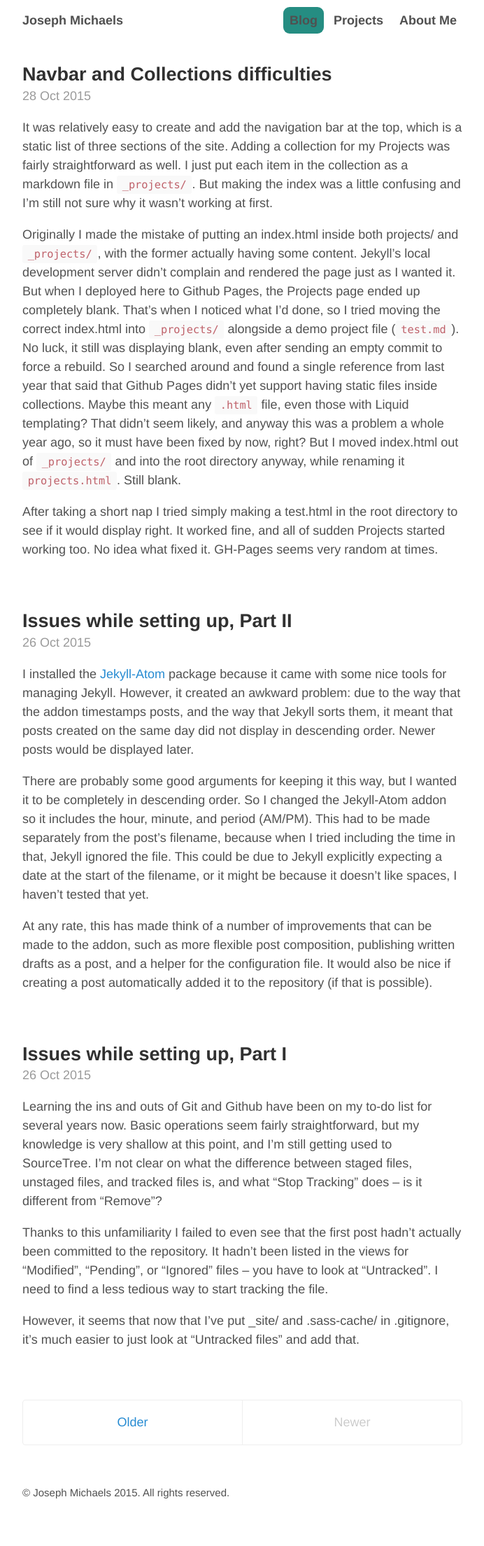
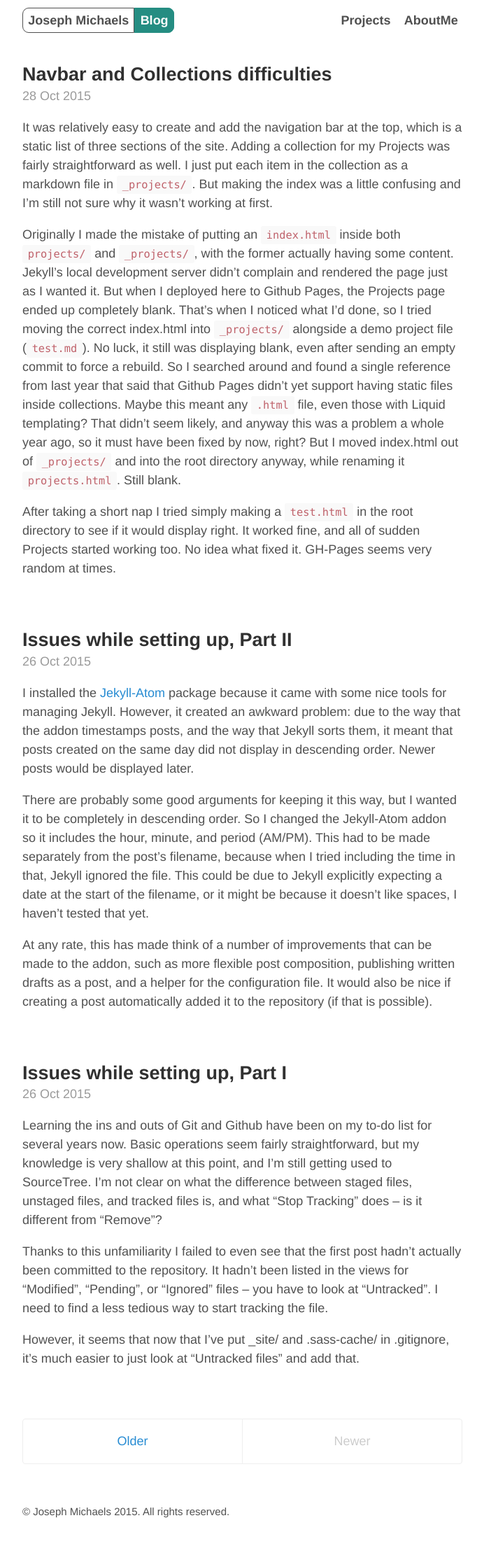
Before and after one commit to Teshel/teshel.github.io, a Jekyll site: the page built from index.html, in a window 1280 px wide. Shown: the whole page at 70% size, without its empty margins (293-985 px from the left). Built offline with Jekyll 4.4.1, drawn with Linux system fonts in a browser that asks for light colours; the list of posts is cut into pages by our own code; before the commit the page ends 2182 px from its top, so only the background shows below that.

Commit message:
Changed navbar again

```diff
--- a/_layouts/default.html
+++ b/_layouts/default.html
@@ -4,22 +4,35 @@
   {% include head.html %}
 
   <body>
-
     <div class="container content">
       <header class="masthead">
         <h4 class="masthead-title">
-            <a href="{{ site.baseurl }}/" title="Home">{{ site.title }}</a>
-                <!--<small>{{ site.tagline }}</small>-->
+            <span class="masthead-site-title">{{ site.title }}</span><span class="masthead-section-title">{% if page.title == 'About Me' %}About<span class="hide-on-mobile"> Me</span>{% else %}{{ page.title }}{% endif %}</span>
+            <!-- {% if page.title == 'Blog' %}
+            <a href="{{ site.baseurl }}/" title="Blog">Blog</a>
+            {% else if page.title == 'Projects' %}
+            <a href="{{ site.baseurl }}/projects/" title="Projects">Projects</a>
+            {% else if page.title == 'About Me' %}
+            <a href="{{ site.baseurl }}/about" >About<span class="hide-on-mobile">Me</span></a>
+            {% endif %} -->
         </h4>
         <h4 class="masthead-navbar">
-            <a href="{{ site.baseurl }}/" {% if page.title == 'Home' %}class="active"{% endif %}>Blog</a>
+            {% if page.title != 'Blog' %}
+            <a href="{{ site.baseurl }}/" title="Blog">Blog</a>
+            {% endif %}
+            {% if page.title != 'Projects' %}
+            <a href="{{ site.baseurl }}/projects/" title="Projects">Projects</a>
+            {% endif %}
+            {% if page.title != 'About Me' %}
+            <a href="{{ site.baseurl }}/about" >About<span class="hide-on-mobile">Me</span></a>
+            {% endif %}
+            <!-- <a href="{{ site.baseurl }}/" {% if page.title == 'Home' %}class="active"{% endif %}>Blog</a>
             <a href="{{ site.baseurl }}/projects/" {% if page.title == 'Projects' %}class="active"{% endif %}>Projects</a>
-            <a href="{{ site.baseurl }}/about" {% if page.title == 'About Me' %}class="active"{% endif %}>About<span class="hide-on-mobile"> Me</span></a>
+            <a href="{{ site.baseurl }}/about" {% if page.title == 'About Me' %}class="active"{% endif %}>About<span class="hide-on-mobile"> Me</span></a> -->
         </h4>
       </header>
 
       <main>
-
         {{ content }}
       </main>
 
--- a/_posts/2015-10-28-navbar-and-collections-difficulties.markdown
+++ b/_posts/2015-10-28-navbar-and-collections-difficulties.markdown
@@ -6,6 +6,6 @@ date: "2015-10-28 9:02 PM"
 
 It was relatively easy to create and add the navigation bar at the top, which is a static list of three sections of the site. Adding a collection for my Projects was fairly straightforward as well. I just put each item in the collection as a markdown file in `_projects/`. But making the index was a little confusing and I'm still not sure why it wasn't working at first.
 
-Originally I made the mistake of putting an index.html inside both projects/ and `_projects/`, with the former actually having some content. Jekyll's local development server didn't complain and rendered the page just as I wanted it. But when I deployed here to Github Pages, the Projects page ended up completely blank. That's when I noticed what I'd done, so I tried moving the correct index.html into `_projects/` alongside a demo project file (`test.md`). No luck, it still was displaying blank, even after sending an empty commit to force a rebuild. So I searched around and found a single reference from last year that said that Github Pages didn't yet support having static files inside collections. Maybe this meant any `.html` file, even those with Liquid templating? That didn't seem likely, and anyway this was a problem a whole year ago, so it must have been fixed by now, right? But I moved index.html out of `_projects/`  and into the root directory anyway, while renaming it `projects.html`. Still blank.
+Originally I made the mistake of putting an `index.html` inside both `projects/` and `_projects/`, with the former actually having some content. Jekyll's local development server didn't complain and rendered the page just as I wanted it. But when I deployed here to Github Pages, the Projects page ended up completely blank. That's when I noticed what I'd done, so I tried moving the correct index.html into `_projects/` alongside a demo project file (`test.md`). No luck, it still was displaying blank, even after sending an empty commit to force a rebuild. So I searched around and found a single reference from last year that said that Github Pages didn't yet support having static files inside collections. Maybe this meant any `.html` file, even those with Liquid templating? That didn't seem likely, and anyway this was a problem a whole year ago, so it must have been fixed by now, right? But I moved index.html out of `_projects/`  and into the root directory anyway, while renaming it `projects.html`. Still blank.
 
-After taking a short nap I tried simply making a test.html in the root directory to see if it would display right. It worked fine, and all of sudden Projects started working too. No idea what fixed it. GH-Pages seems very random at times.
+After taking a short nap I tried simply making a `test.html` in the root directory to see if it would display right. It worked fine, and all of sudden Projects started working too. No idea what fixed it. GH-Pages seems very random at times.
--- a/_sass/_masthead.scss
+++ b/_sass/_masthead.scss
@@ -13,35 +13,50 @@
   margin-bottom: 0;
   color: #505050;
   float: left;
+  box-sizing: border-box;
+  border-radius: 0.5rem;
+  //border: 1px solid #505050;
+  //padding: 0.5rem;
+}
 
-  a {
-    color: #505050;
-  }
+.masthead-site-title {
+    padding: 0.4rem;
+    border-radius: 0.5rem 0rem 0rem 0.5rem;
+    border: 1px solid #505050;
+}
 
-  small {
-    font-size: 75%;
-    font-weight: 400;
-    color: #c0c0c0;
-    letter-spacing: 0;
-  }
+.masthead-section-title {
+    padding: 0.4rem;
+    color: #FDFDFD;
+    background-color: #258D82;
+    border-radius: 0rem 0.5rem 0.5rem 0rem;
+    border: 1px solid #258D82;
 }
 
 .masthead-navbar {
     margin-top: 0;
     margin-bottom: 0;
     float: right;
+    box-sizing: border-box;
 
     a {
         color: #505050;
-        padding: 0.5rem;
-
+        padding: 0.4rem;
+        text-decoration: none;
         border-radius: 0.5rem;
+        transition: background-color 0.2s linear;
         span {
             padding: 0rem;
         }
     }
 
     a.active {
+        color: #DFDFDF;
         background-color: #258D82;
+        text-decoration: none;
+    }
+
+    a:hover:not(.active) {
+        background-color: #D9D9D9;
     }
 }
--- a/index.html
+++ b/index.html
@@ -1,6 +1,6 @@
 ---
 layout: default
-title: Home
+title: Blog
 ---
 
 <div class="posts">
```
Also changed, not shown: about.md (+1 -1 lines).
